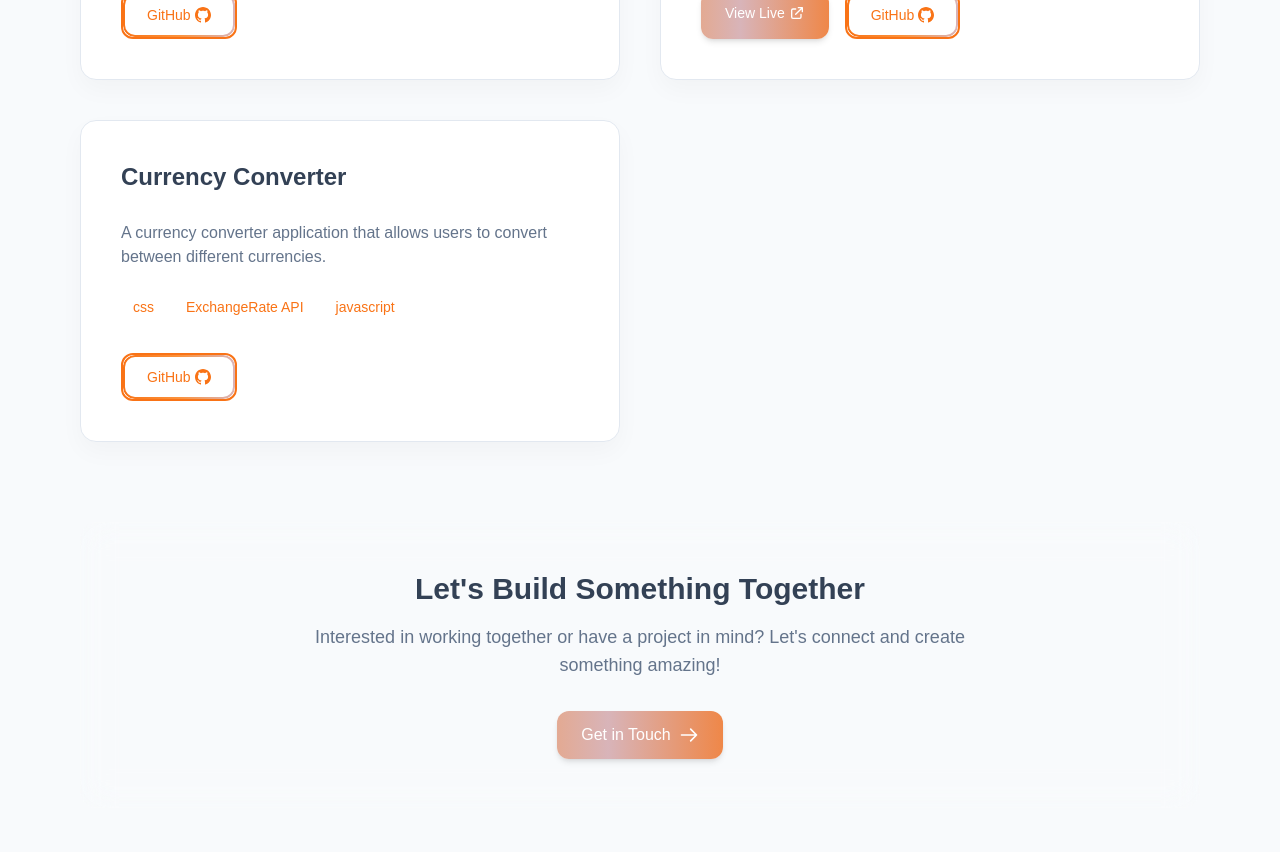
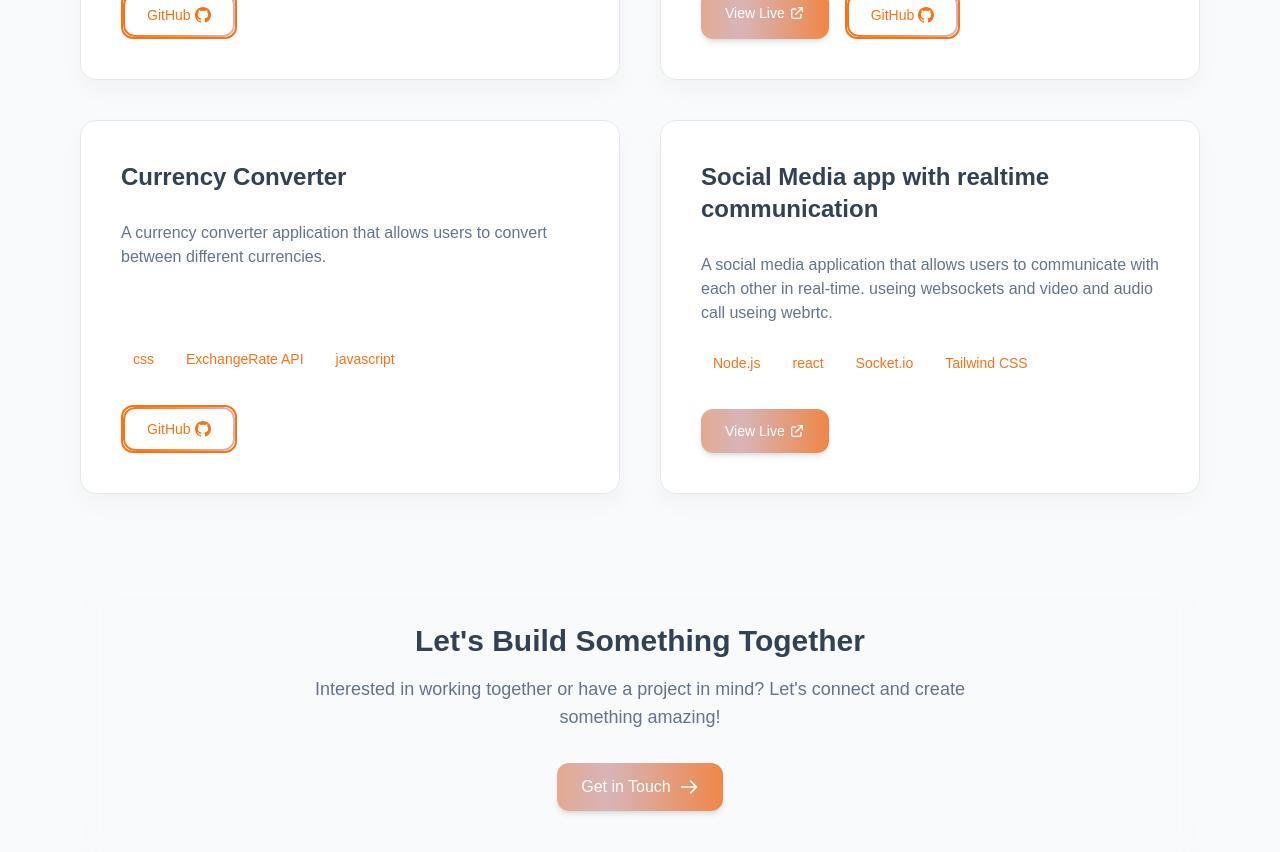
Before and after one commit to Shreevatsatg/shreevatsatg.com, a React (Vite) app: page /projects in a window 1280 px wide. Shown: the part 940-1792 px from the top of the page. Built offline with nearby package versions, Linux system fonts and the light colour scheme; a web font is replaced by a local one.

Commit message:
added new project

```diff
--- a/src/pages/ProjectsPage.tsx
+++ b/src/pages/ProjectsPage.tsx
@@ -38,6 +38,13 @@ const projects = [
     tech: ["css", "ExchangeRate API", "javascript"],
     link: "",
     github: "https://github.com/Shreevatsatg/currencyconverter"
+  },
+  {
+    title: "Social Media app with realtime communication",
+    description: "A social media application that allows users to communicate with each other in real-time. useing websockets and video and audio call useing webrtc.",
+    tech: ["Node.js", "react", "Socket.io", "Tailwind CSS"],
+    link: "https://ai-thought-client.vercel.app/",
+    github: ""
   }
 ];
 
```
